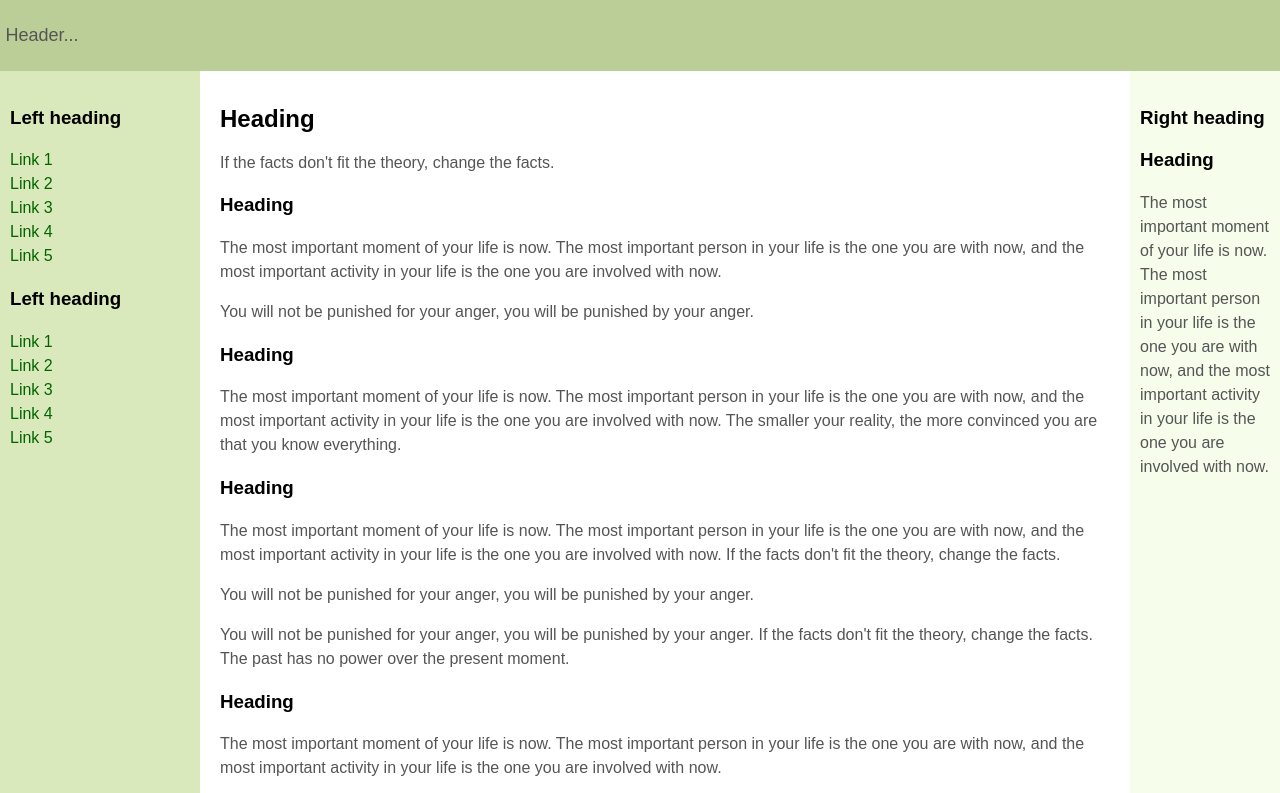
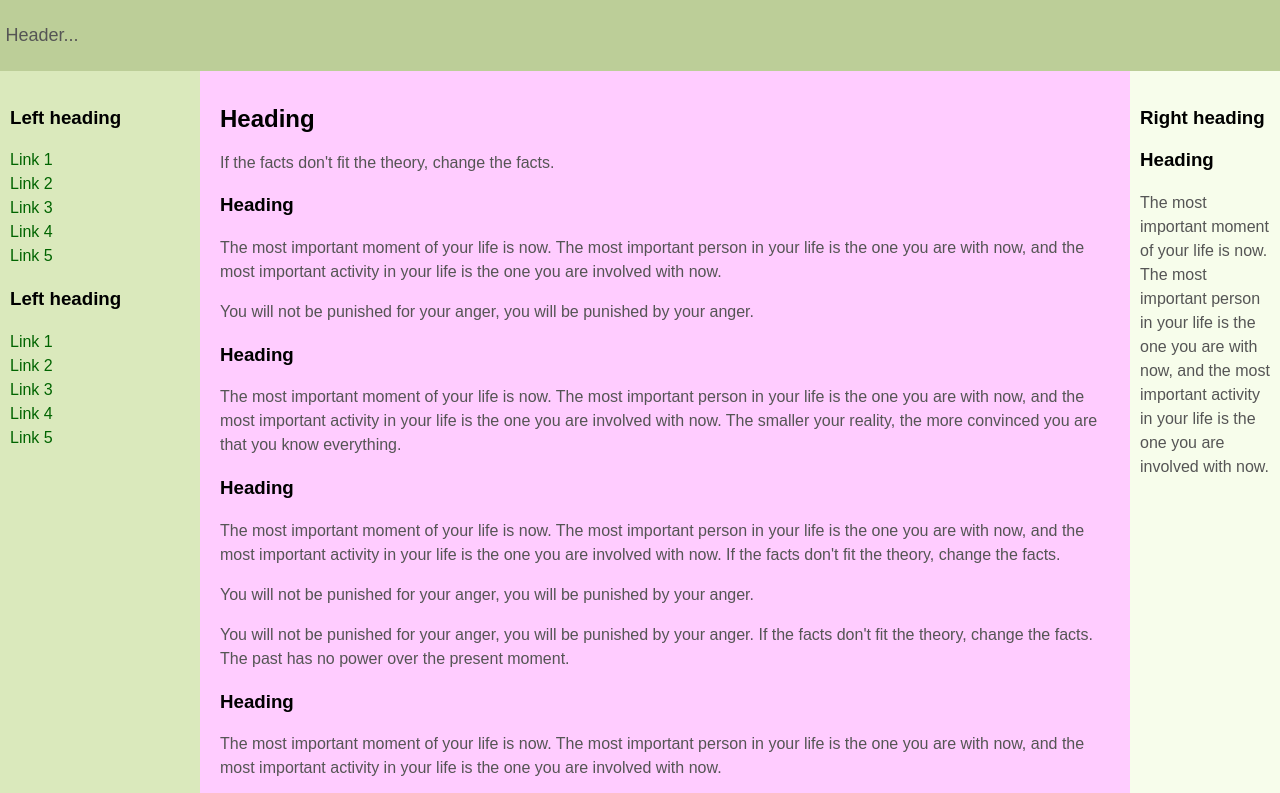
Before and after one commit to skewedbeam/skewedbeam.github.io, a plain HTML site: page index.html in a window 1280 px wide. Shown: the top 793 px of the page. Drawn offline with Linux system fonts and the light colour scheme.

Commit message:
Update index.html

```diff
--- a/index.html
+++ b/index.html
@@ -110,7 +110,7 @@
 		}
 
 		#center {
-			background: #fff;
+			background: #ffccff;
 		}
 
 		#container .column {
```
